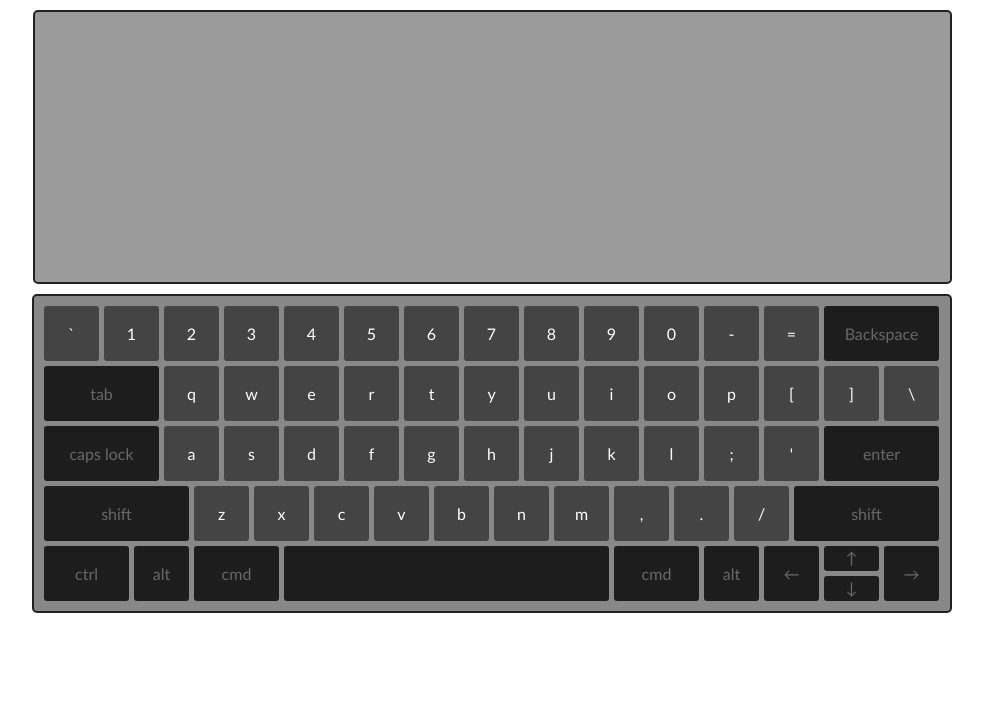
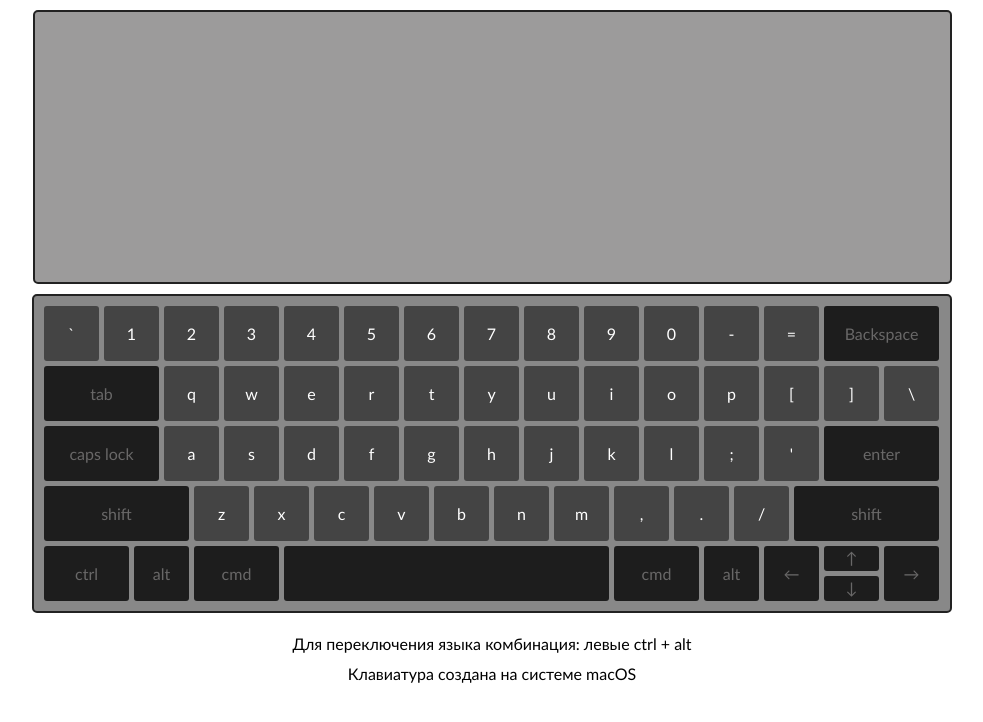
Before and after one commit to Snitkon/RSS-Virtual-Keyboard, a website: page Virtual-Keyboard/index.html in a window 1280 px wide. Shown: the whole page, without its empty margins (148-1131 px from the left). Drawn offline with Linux system fonts and the light colour scheme.

Commit message:
feat: switching a language on the page

```diff
--- a/Virtual-Keyboard/script.js
+++ b/Virtual-Keyboard/script.js
@@ -1,6 +1,7 @@
 const body = document.querySelector("body");
 const textarea = document.createElement("textarea");
 const div = document.createElement("div");
+const p = document.createElement("p")
 let isCapslockOn = false;
 let isShiftOn = false;
 let isRus = false;
@@ -517,6 +518,8 @@ window.onload = () => {
   body.append(textarea);
   div.setAttribute("id", "keyboard");
   body.append(div);
+  p.setAttribute("id", "text");
+  body.append(p)
 
   generateTemplate();
 };
@@ -663,3 +666,5 @@ div.addEventListener("mouseup", (event) => {
 
   diactivatePressedButton(currentTemplate);
 });
+
+p.innerHTML += "Для переключения языка комбинация: левыe ctrl + alt <br> Клавиатура создана на системе macOS"
--- a/Virtual-Keyboard/style.css
+++ b/Virtual-Keyboard/style.css
@@ -29,6 +29,11 @@ body {
   border: 2px solid #222222;
   border-radius: 5px;
   padding: 10px;
+}
+
+#text {
+  text-align: center;
+  line-height: 30px;
 }
 
 .single-button {
```
